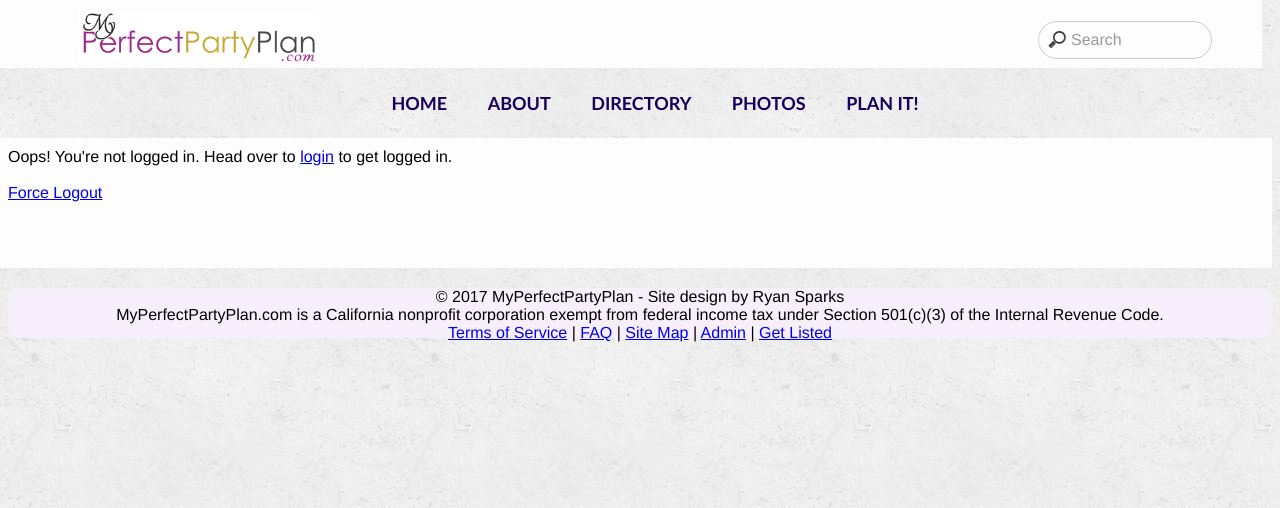
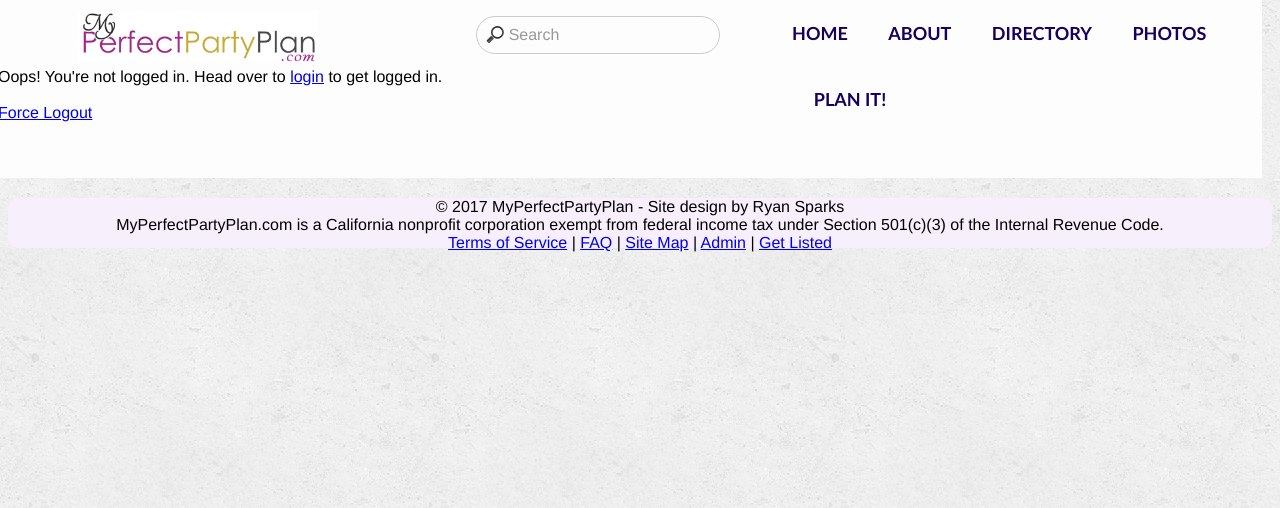
Before and after one commit to rsparks3/myperfectpartyplan, a PHP site: page /admin/managecontent.php in a window 1280 px wide. Shown: the top 508 px of the page. Run offline with PHP 8.4, Linux system fonts and the light colour scheme; some libraries are stand-ins or nearby versions.

Commit message:
Cleaned up CSS and code.  Added plugsin to TinyMCE, added test images

```diff
--- a/admin/header.php
+++ b/admin/header.php
@@ -18,7 +18,7 @@
 		background:url("/resources/icons/search-icon.png") no-repeat 9px center;
 		border:solid 1px #ccc;
 		padding:9px 10px 9px 32px;
-		width:130px;
+		width:200px;
 
 		-webkit-border-radius:10em;
 		-moz-border-radius:10em;
@@ -46,28 +46,15 @@
 		color: #999;
 	}
 </style>
+
 <div class="header" style="display:flex;justify-content: space-between;"">
-	<div class="logo"><img src="logo.gif" alt="My Perfect Party Plan" /></div>
-	<div class="search" style="padding-top:23px;padding-right:50px;">
-		<form method="GET" action="../search.php"><input type="search" placeholder="Search" name="query"></form>
-	</div>
+	<div class="logo"><a href="index.php"><img src="logo.gif" alt="My Perect Party Plan"/></a></div>
+	<nav><ul>
+			<li><div class="search" style="margin-top:-10px;padding-right:50px;">	<form method="GET" action="search.php"><input type="search" placeholder="Search" name="query"></form></div></li>
+			<li><a href="index.php">Home</a></li>
+			<li><a href="about.php">About</a></li>
+			<li><a href="locations.php">Directory</a></li>
+			<li><a href="photos.php">Photos</a></li>
+			<li><a href="#">Plan it!</a></li>
+	</ul></nav>
 </div>
-	  <nav>
-		  <ul>
-		    <li>
-		      <a href="../index.php">Home</a>
-		    </li>
-		    <li>
-		      <a href="../about.php">About</a>
-		    </li>
-		    <li>
-		      <a href="../locations.php">Directory</a>
-		    </li>
-		    <li>
-		      <a href="../photos.php">Photos</a>
-		    </li>
-		    <li>
-		    	<a href="#">Plan it!</a>
-		    </li>
-		  </ul>
-		</nav>
--- a/admin/managecontent.php
+++ b/admin/managecontent.php
@@ -89,7 +89,9 @@ if(isset($_SESSION['username']) && isset($_SESSION['rank'])) {
 					height:"480",
 					width:"98%",
 					menubar: false,
-					toolbar: 'undo redo undo redo | insert | styleselect | bold italic | alignleft aligncenter alignright alignjustify | bullist numlist outdent indent | link image'
+					plugins: "textcolor image imagetools link",
+					fontsize_formats:"8pt 10pt 12pt 14pt 16pt 20pt 24pt 36pt 48pt",
+					toolbar: 'undo redo undo redo | insert | styleselect fontselect fontsizeselect | bold italic | alignleft aligncenter alignright alignjustify | bullist numlist outdent indent | link image | forecolor backcolor | image link'
 				});
 				function selectPage(val) {
 					var xhttp;
--- a/main.css
+++ b/main.css
@@ -44,22 +44,23 @@ body {
 	min-height: 100px;
 	margin-left:-10px;
 	margin-top:-10px;
+	padding-bottom:10px;
+	font-family:"Helvetica";
+}
 
-	padding-top:10px;
-	padding-left:10px;
-	padding-bottom:20px;
-	font-family:"Helvetica";
+.content p {
+	padding-left:40px;
+	padding-right:40px;
 }
 
 .content .featurephotos {
 	width:100%;
-	margin-left:-10px;
-	margin-top:-10px;
 	position: relative;
 }
+
 .content .featurephotos img {
 	width:100%;
-	max-height:400px;
+	max-height: 400px;
 	object-fit: cover;
 }
 
@@ -72,7 +73,6 @@ body {
 nav {
 	z-index:200;
 	margin-top:-10px;
-	margin-right:10px;
 }
 nav ul {
 	text-align: center;
@@ -95,40 +95,43 @@ nav ul li a:hover {
 	background: rgba(255, 255, 255, 0.1);
 	color: rgba(47, 0, 89, 0.7);
 }
-/*
-nav {
-  max-width: 800px;
-  min-width: 70.5%;
-  background-color:#16005B;
-  mask-image: linear-gradient(90deg, rgba(255, 255, 255, 0) 0%, #ffffff 25%, #ffffff 75%, rgba(255, 255, 255, 0) 100%);
-  margin: -20 auto;
-  z-index:200;
+
+.search input {
+	outline:none;
 }
-
-nav ul {
-  text-align: center;
-  background: linear-gradient(90deg, rgba(255, 255, 255, 0) 0%, rgba(255, 255, 255, 0.2) 25%, rgba(255, 255, 255, 0.2) 75%, rgba(255, 255, 255, 0) 100%);
-  box-shadow: 0 0 25px rgba(0, 0, 0, 0.1), inset 0 0 1px rgba(255, 255, 255, 0.6);
+.search input[type=search] {
+	-webkit-appearance:textfield;
+	-webkit-box-sizing:content-box;
+	font-family:inherit;
+	font-size:100%;
 }
-
-nav ul li {
-  display: inline-block;
+.search input::-webkit-search-decoration,
+.search input::-webkit-search-cancel-button {
+	display: none;
 }
-
-nav ul li a {
-  padding: 18px;
-  font-family: "Trebuchet MS";
-  text-transform:uppercase;
-  color: rgba(255, 232, 242, 0.75);
-  font-size: 18px;
-  text-decoration: none;
-  font-weight:bold;
-  display: block;
+.search input[type=search] {
+	background:url("/resources/icons/search-icon.png") no-repeat 9px center;
+	border:solid 1px #ccc;
+	padding:9px 10px 9px 32px;
+	width:200px;
+		-webkit-border-radius:10em;
+	-moz-border-radius:10em;
+	border-radius: 10em;
+		-webkit-transition: all .5s;
+	-moz-transition: all .5s;
+	transition: all .5s;
 }
-
-nav ul li a:hover {
-  box-shadow: 0 0 10px rgba(0, 0, 0, 0.1), inset 0 0 1px rgba(255, 255, 255, 0.6);
-  background: rgba(255, 255, 255, 0.1);
-  color: rgba(255, 185, 218, 0.7);
+.search input[type=search]:focus {
+	width:200px;
+	background-color:#fff;
+	border-color:#66CC75;
+		-webkit-box-shadow: 0 0 5px rgba(109, 207, 246, .5);
+	-moz-box-shadow: 0 0 5px rgba(109, 207, 246, .5);
+	box-shadow: 0 0 5px rgba(109, 207, 246, .5);
 }
-*/
+.search input:-moz-placeholder {
+	color: #999;
+}
+.search input::-webkit-input-placeholder {
+	color: #999;
+}
```
Also changed, not shown: admin/adminheader.php (+2 -5 lines), header.php (+1 -71 lines), index.php (+3 -4 lines), images/index/image1.jpg (added), images/index/image2.jpg (added), images/index/image3.jpg (added), images/index/image4.jpg (added).
